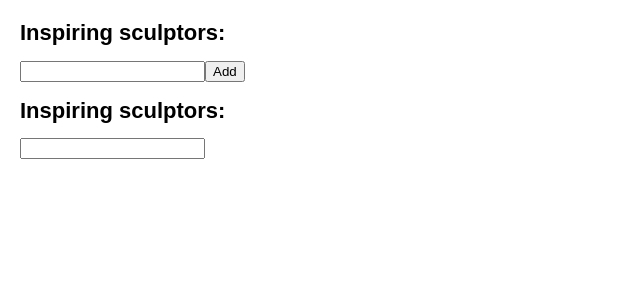
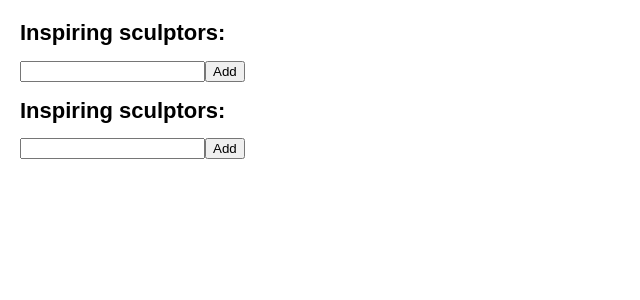
Before and after one commit to zelitosaide/react-js-course, a React (Create React App) app: page / in a window 1280 px wide. Shown: the top 300 px of the page, without its empty margins (0-640 px from the left). Built offline with nearby package versions, Linux system fonts and the light colour scheme.

Commit message:
Updating arrays in state

```diff
--- a/src/learn/learn-react/adding-interactivity/updating-arrays-in-state/index.js
+++ b/src/learn/learn-react/adding-interactivity/updating-arrays-in-state/index.js
@@ -24,6 +24,19 @@ function List() {
           setName(e.target.value);
         }}
       />
+      <button
+        onClick={function () {
+          setName("");
+          setArtists([...artists, { id: nextId++, name: name }]);
+        }}
+      >
+        Add
+      </button>
+      <ul>
+        {artists.map(function (artist) {
+          return <li key={artist.id}>{artist.name}</li>;
+        })}
+      </ul>
     </>
   );
 }
```
